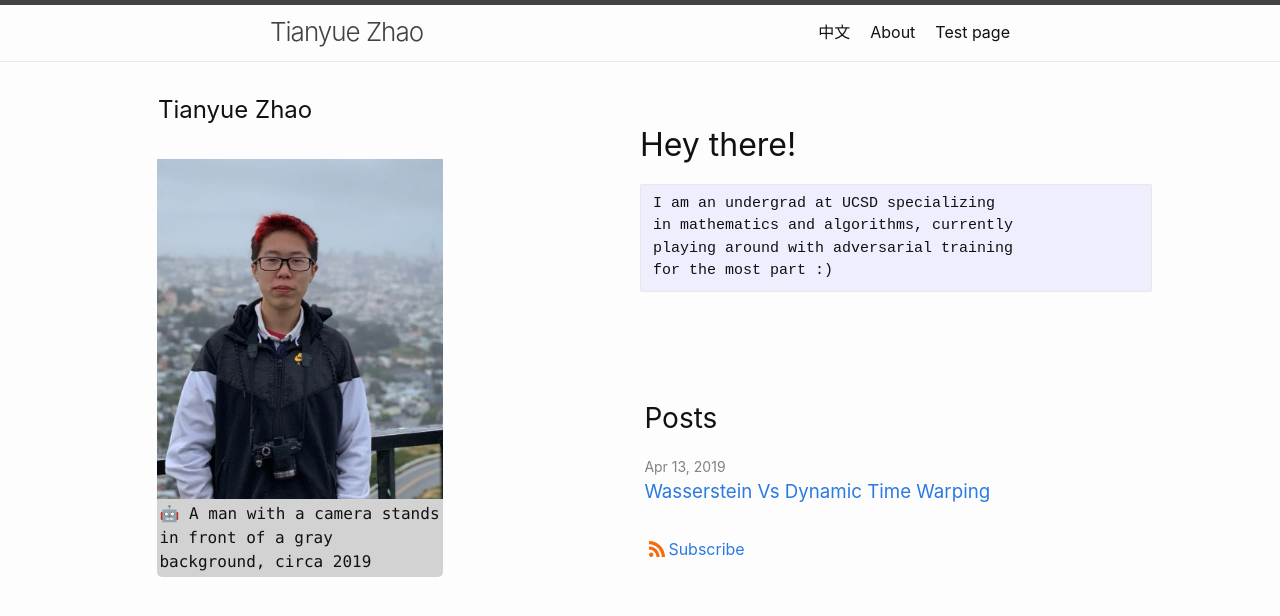
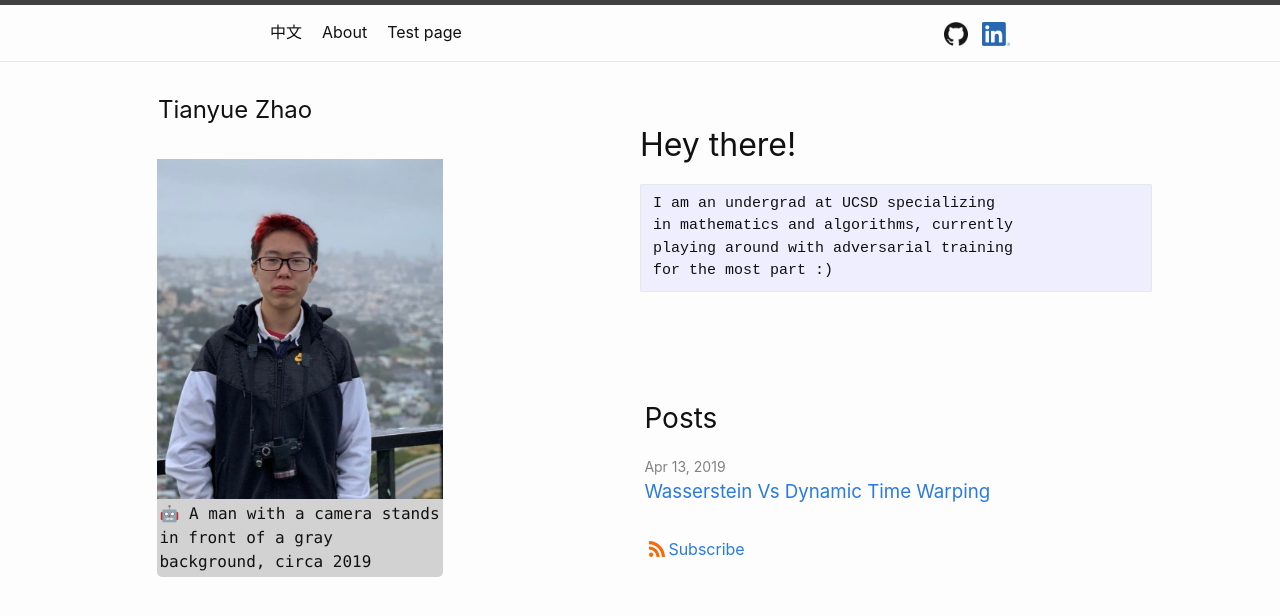
Before and after one commit to Tianyue-Zhao/tianyue-zhao.github.io, a Jekyll site: the page built from index.markdown, in a window 1280 px wide. Shown: the top 616 px of the page. Built offline with Jekyll 4.4.1, drawn with Linux system fonts in a browser that asks for light colours; nearby versions of some CDN libraries.

Commit message:
Added Github and Linkedin

```diff
--- a/_includes/header.html
+++ b/_includes/header.html
@@ -4,7 +4,7 @@
     {%- assign default_paths = site.pages | map: "path" -%}
     {%- assign page_paths = site.header_pages | default: default_paths -%}
     {%- assign titles_size = site.pages | map: 'title' | join: '' | size -%}
-    <a class="site-title" rel="author" href="{{ "/" | relative_url }}">{{ site.title | escape }}</a>
+    <!--  <a class="site-title" rel="author" href="{{ "/" | relative_url }}">{{ site.title | escape }}</a> -->
 
     {%- if titles_size > 0 -%}
       <nav class="site-nav">
@@ -25,7 +25,18 @@
             {%- endif -%}
           {%- endfor -%}
         </div>
+
       </nav>
+      <div class="links">
+          <a href="https://github.com/Tianyue-Zhao">
+              <img src="/imgs/Github.png" alt="Github logo" style="height:100%">
+          </a>
+          &nbsp;
+          <a href="https://www.linkedin.com/in/zhaotianyue/">
+              <img src="/imgs/Linkedin.png" alt="Linkedin logo"
+              style="height:100%">
+          </a>
+      </div>
     {%- endif -%}
   </div>
 </header>
--- a/_sass/minima/_layout.scss
+++ b/_sass/minima/_layout.scss
@@ -35,14 +35,14 @@
   background-color: $background-color;
   border: 1px solid $brand-color-light;
   border-radius: 5px;
-  text-align: right;
+  text-align: left;
 
   .nav-trigger {
       display: none;
   }
 
   .menu-icon {
-    float: right;
+    float: left;
     width: 36px;
     height: 26px;
     line-height: 0;
@@ -56,7 +56,7 @@
 
   label[for="nav-trigger"] {
     display: block;
-    float: right;
+    float: left;
     width: 36px;
     height: 36px;
     z-index: 2;
@@ -88,7 +88,7 @@
 
   @media screen and (min-width: $on-medium) {
     position: static;
-    float: right;
+    float: left;
     border: none;
     background-color: inherit;
 
--- a/assets/css/custom.css
+++ b/assets/css/custom.css
@@ -18,6 +18,14 @@
     border-radius: 0 0 5px 5px;
     font-family: "Lucida Console","Times New Roman";
     padding:1%;
+}
+
+.links
+{
+    float:right;
+    display:inline-block;
+    position:relative;
+    height: 1.5em;
 }
 
 #profile
```
Also changed, not shown: imgs/Github.png (added), imgs/Linkedin.png (added).
